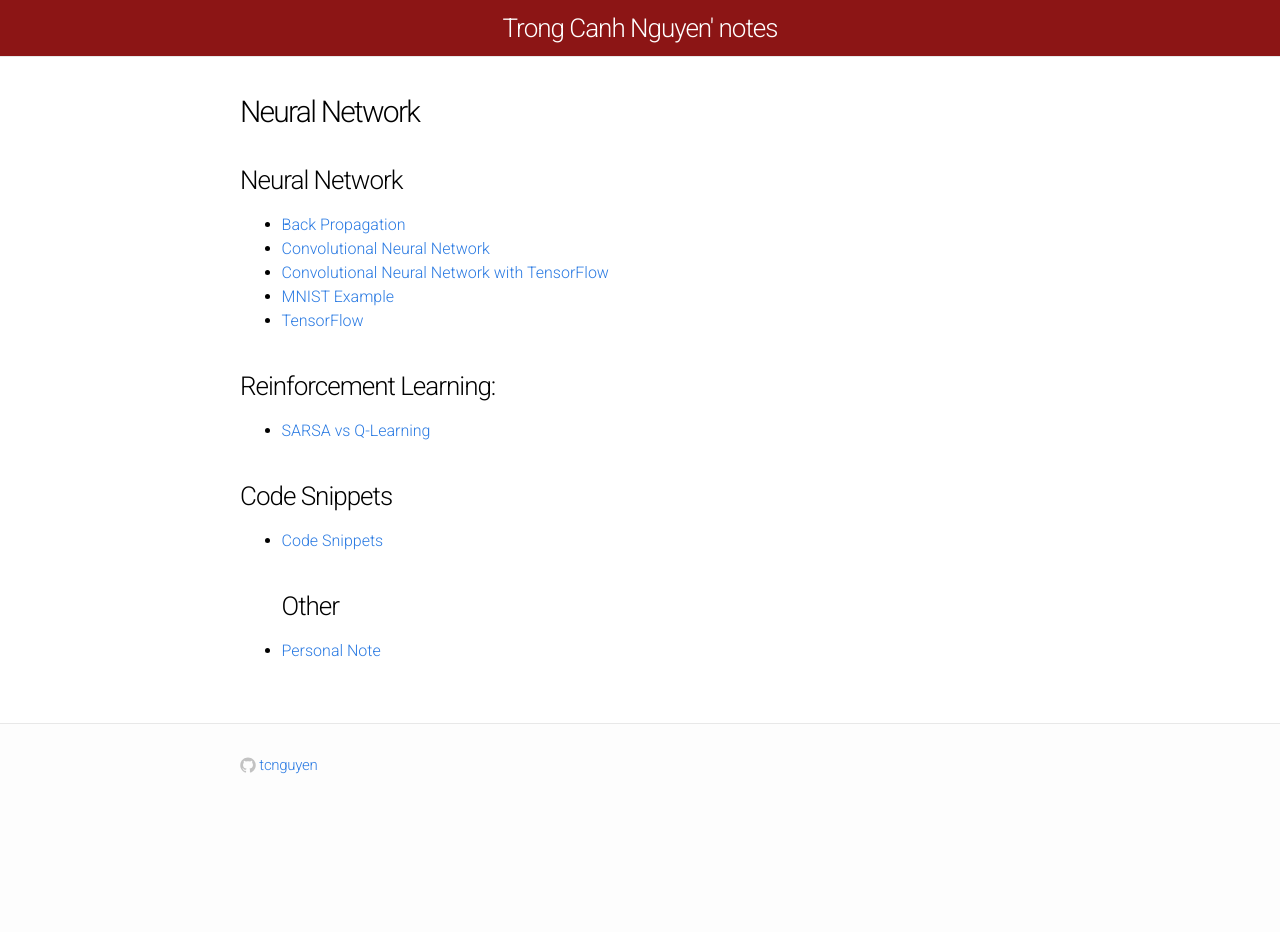
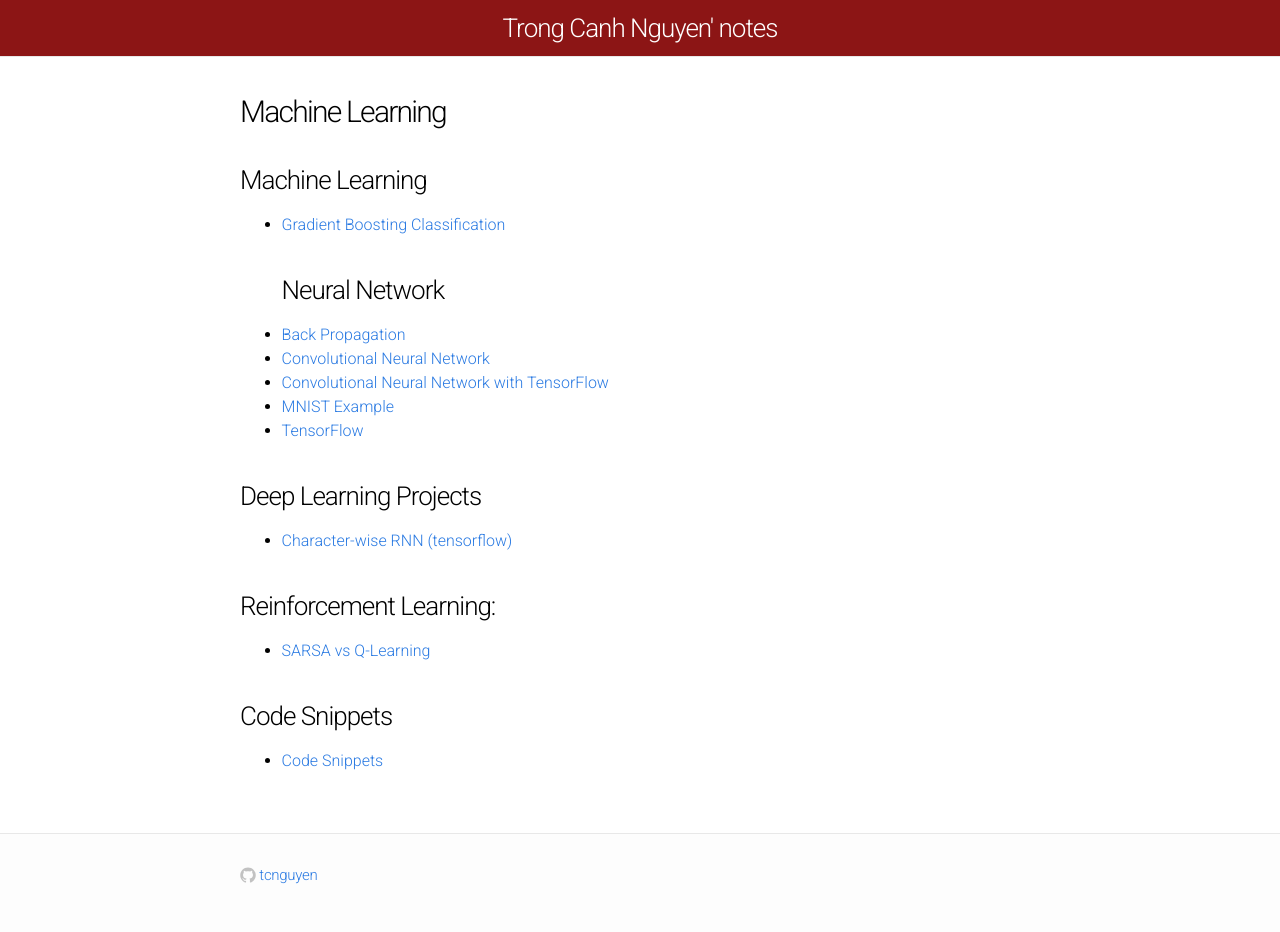
Before and after one commit to tcnguyen/tcnguyen.github.io, a Jekyll site: the page built from index.md, in a window 1280 px wide. Built offline with Jekyll 4.4.1, drawn with Linux system fonts in a browser that asks for light colours; our own code applies the rules of GitHub Pages for plain Markdown files; before the commit the page ends 900 px from its top, so only the background shows below that.

Commit message:
add files

```diff
--- a/index.md
+++ b/index.md
@@ -2,7 +2,8 @@
 layout: page
 title:
 ---
-
+### Machine Learning
+- [Gradient Boosting Classification](/machinelearning/gradient_boosting_classification.html)
 ### Neural Network
 - [Back Propagation](/neuralnetworks/backprop.html)
 
@@ -13,10 +14,11 @@ title:
 
 - [TensorFlow](/tensorflow/tf_workflow.html)
 
+### Deep Learning Projects
+- [Character-wise RNN (tensorflow)](/projects/character_rnn_tensorflow.html)
+
 ### Reinforcement Learning:
 - [SARSA vs Q-Learning](reinforcement_learning/sarsa_vs_q_learning.html)
 
 ### Code Snippets
 - [Code Snippets](/codesnippets/index.html)
-### Other
-- [Personal Note](/monthnotes/index.html)
```
Also changed, not shown: projects/character_rnn_tensorflow.md (added, +22 -0 lines).
